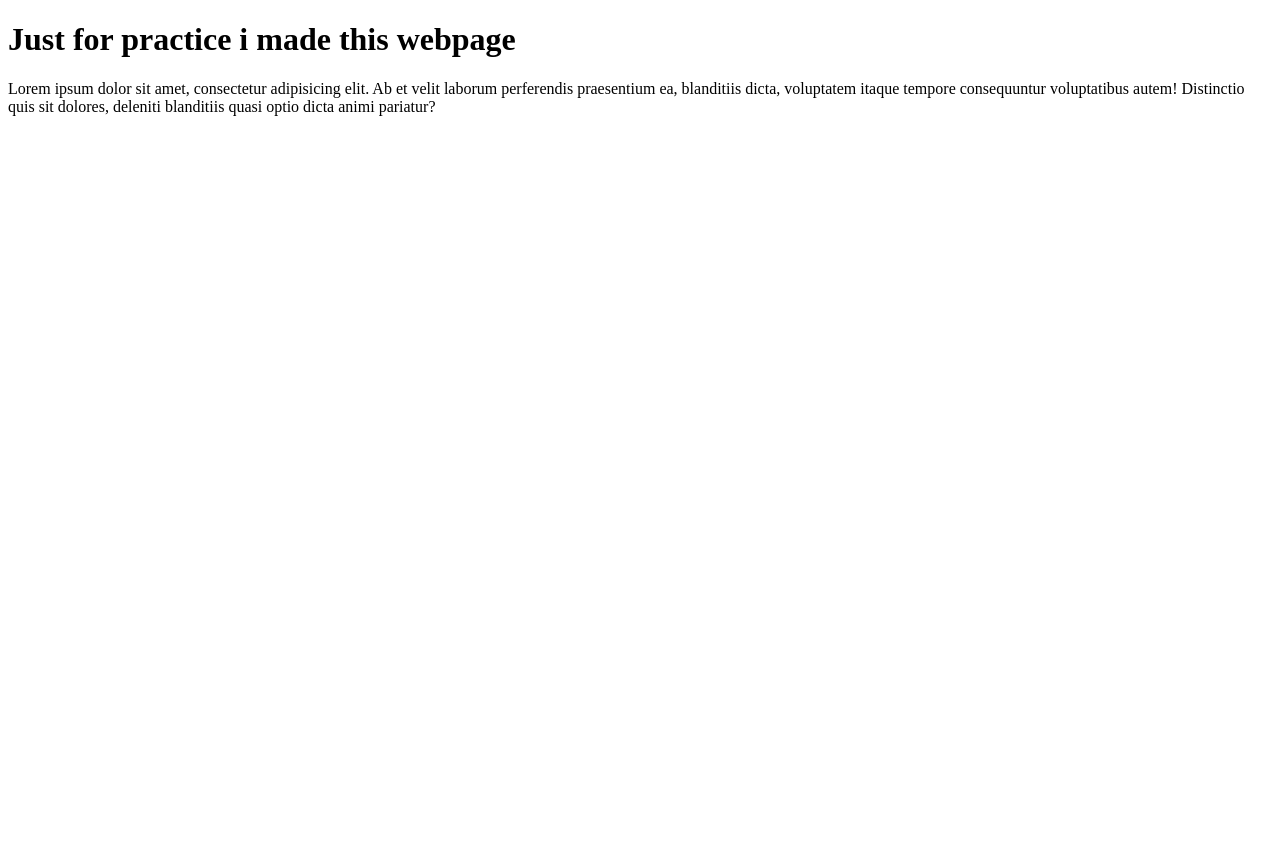
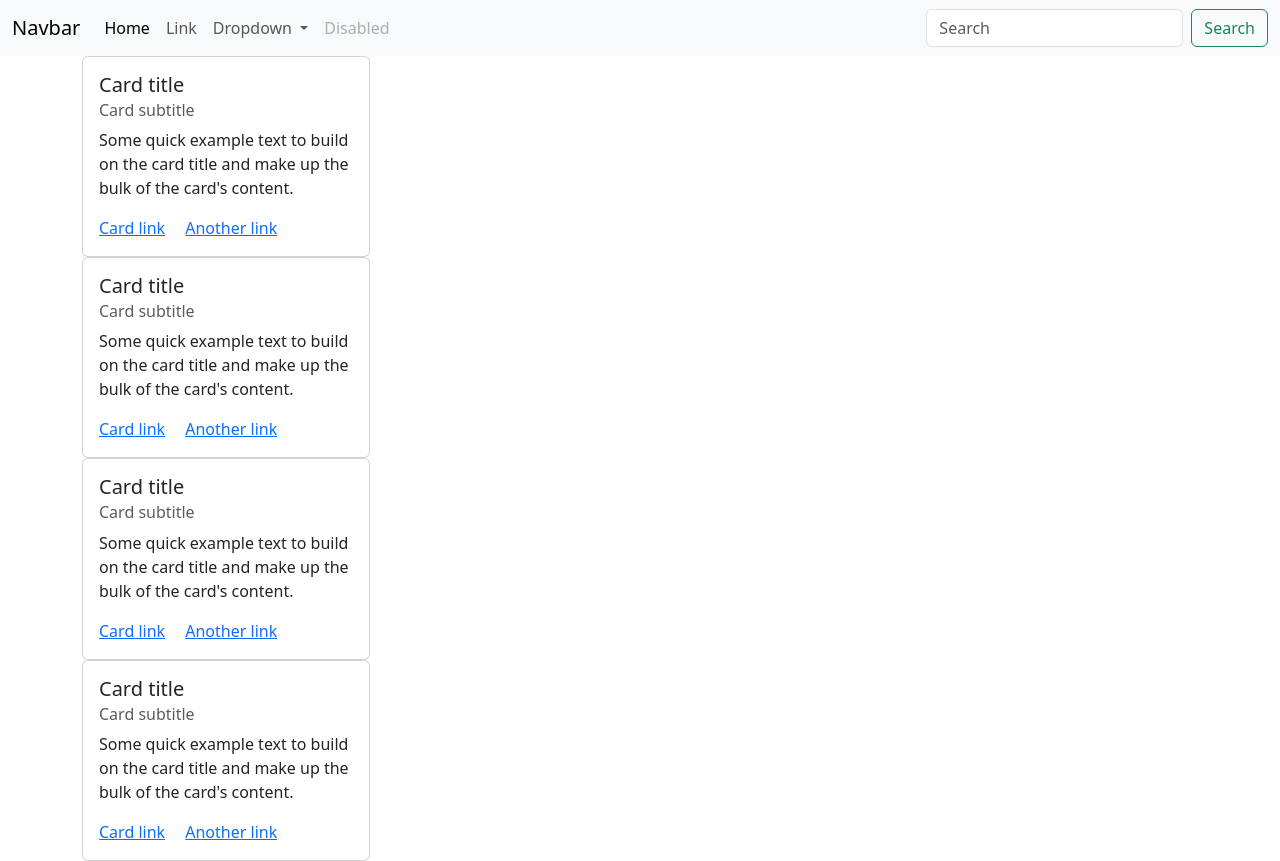
Before and after one commit to lovekesh-18/gh-pages, a plain HTML site: page index.html in a window 1280 px wide. Before the commit the page ends 800 px from the top, so only its background shows below. Drawn offline with nearby package versions, Linux system fonts and the light colour scheme.

Commit message:
update index.html

```diff
--- a/index.html
+++ b/index.html
@@ -1,12 +1,87 @@
-<!DOCTYPE html>
+<!doctype html>
 <html lang="en">
-<head>
-    <meta charset="UTF-8">
-    <meta name="viewport" content="width=device-width, initial-scale=1.0">
-    <title>Practice</title>
-</head>
-<body>
-    <h1>Just for practice i made this webpage</h1>
-    <p>Lorem ipsum dolor sit amet, consectetur adipisicing elit. Ab et velit laborum perferendis praesentium ea, blanditiis dicta, voluptatem itaque tempore consequuntur voluptatibus autem! Distinctio quis sit dolores, deleniti blanditiis quasi optio dicta animi pariatur?</p>
-</body>
+  <head>
+    <meta charset="utf-8">
+    <meta name="viewport" content="width=device-width, initial-scale=1">
+    <title>Bootstrap demo</title>
+    <link href="https://cdn.jsdelivr.net/npm/bootstrap@5.3.3/dist/css/bootstrap.min.css" rel="stylesheet" integrity="sha384-QWTKZyjpPEjISv5WaRU9OFeRpok6YctnYmDr5pNlyT2bRjXh0JMhjY6hW+ALEwIH" crossorigin="anonymous">
+  </head>
+  <body>
+    <nav class="navbar navbar-expand-lg bg-body-tertiary">
+        <div class="container-fluid">
+          <a class="navbar-brand" href="#">Navbar</a>
+          <button class="navbar-toggler" type="button" data-bs-toggle="collapse" data-bs-target="#navbarSupportedContent" aria-controls="navbarSupportedContent" aria-expanded="false" aria-label="Toggle navigation">
+            <span class="navbar-toggler-icon"></span>
+          </button>
+          <div class="collapse navbar-collapse" id="navbarSupportedContent">
+            <ul class="navbar-nav me-auto mb-2 mb-lg-0">
+              <li class="nav-item">
+                <a class="nav-link active" aria-current="page" href="#">Home</a>
+              </li>
+              <li class="nav-item">
+                <a class="nav-link" href="#">Link</a>
+              </li>
+              <li class="nav-item dropdown">
+                <a class="nav-link dropdown-toggle" href="#" role="button" data-bs-toggle="dropdown" aria-expanded="false">
+                  Dropdown
+                </a>
+                <ul class="dropdown-menu">
+                  <li><a class="dropdown-item" href="#">Action</a></li>
+                  <li><a class="dropdown-item" href="#">Another action</a></li>
+                  <li><hr class="dropdown-divider"></li>
+                  <li><a class="dropdown-item" href="#">Something else here</a></li>
+                </ul>
+              </li>
+              <li class="nav-item">
+                <a class="nav-link disabled" aria-disabled="true">Disabled</a>
+              </li>
+            </ul>
+            <form class="d-flex" role="search">
+              <input class="form-control me-2" type="search" placeholder="Search" aria-label="Search">
+              <button class="btn btn-outline-success" type="submit">Search</button>
+            </form>
+          </div>
+        </div>
+      </nav>
+
+      <div class="container">
+        <div class="card" style="width: 18rem;">
+            <div class="card-body">
+              <h5 class="card-title">Card title</h5>
+              <h6 class="card-subtitle mb-2 text-body-secondary">Card subtitle</h6>
+              <p class="card-text">Some quick example text to build on the card title and make up the bulk of the card's content.</p>
+              <a href="#" class="card-link">Card link</a>
+              <a href="#" class="card-link">Another link</a>
+            </div>
+          </div>
+          <div class="card" style="width: 18rem;">
+            <div class="card-body">
+              <h5 class="card-title">Card title</h5>
+              <h6 class="card-subtitle mb-2 text-body-secondary">Card subtitle</h6>
+              <p class="card-text">Some quick example text to build on the card title and make up the bulk of the card's content.</p>
+              <a href="#" class="card-link">Card link</a>
+              <a href="#" class="card-link">Another link</a>
+            </div>
+          </div>
+          <div class="card" style="width: 18rem;">
+            <div class="card-body">
+              <h5 class="card-title">Card title</h5>
+              <h6 class="card-subtitle mb-2 text-body-secondary">Card subtitle</h6>
+              <p class="card-text">Some quick example text to build on the card title and make up the bulk of the card's content.</p>
+              <a href="#" class="card-link">Card link</a>
+              <a href="#" class="card-link">Another link</a>
+            </div>
+          </div>
+          <div class="card" style="width: 18rem;">
+            <div class="card-body">
+              <h5 class="card-title">Card title</h5>
+              <h6 class="card-subtitle mb-2 text-body-secondary">Card subtitle</h6>
+              <p class="card-text">Some quick example text to build on the card title and make up the bulk of the card's content.</p>
+              <a href="#" class="card-link">Card link</a>
+              <a href="#" class="card-link">Another link</a>
+            </div>
+          </div>
+      </div>
+    <script src="https://cdn.jsdelivr.net/npm/bootstrap@5.3.3/dist/js/bootstrap.bundle.min.js" integrity="sha384-YvpcrYf0tY3lHB60NNkmXc5s9fDVZLESaAA55NDzOxhy9GkcIdslK1eN7N6jIeHz" crossorigin="anonymous"></script>
+  </body>
 </html>
```
